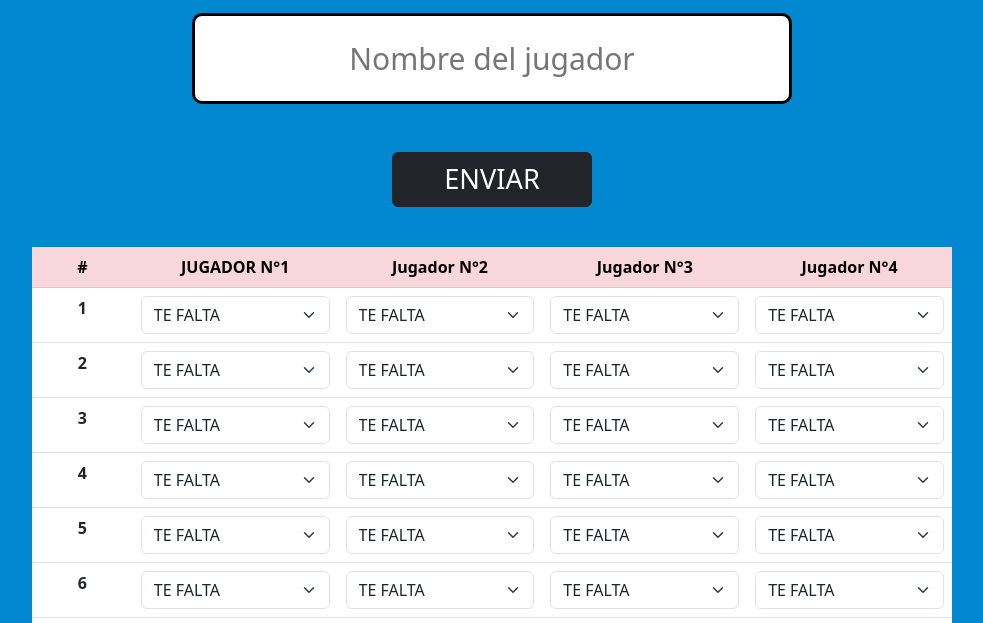
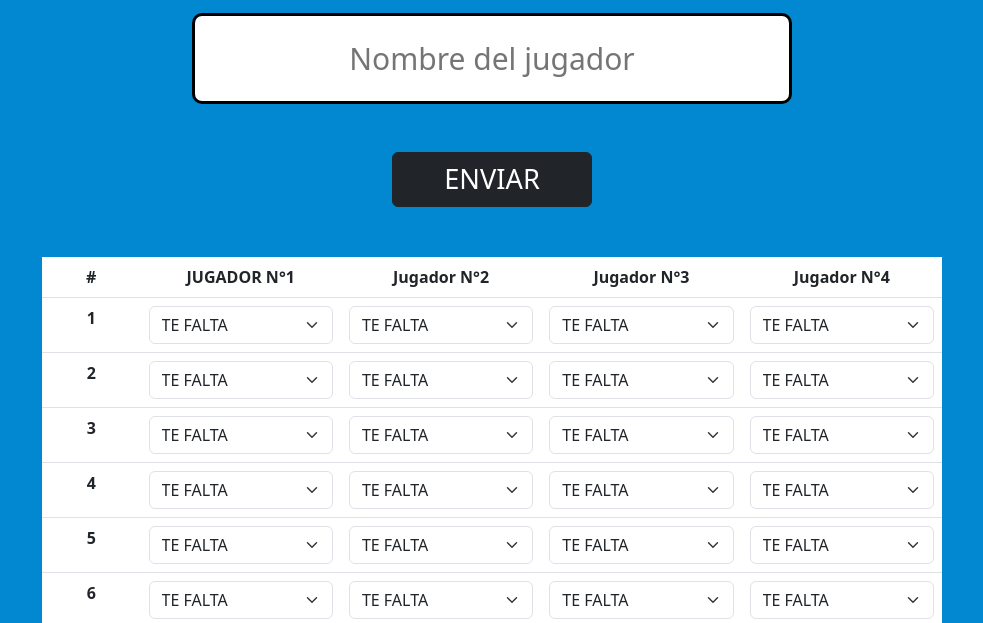
Before and after one commit to JuaniPrez/anotadorGenerala.github.io, a plain HTML site: page index.html in a window 1280 px wide. Shown: the part 143-766 px from the top of the page, without its empty margins (148-1131 px from the left). Drawn offline with nearby package versions, Linux system fonts and the light colour scheme.

Commit message:
Ajustes front

```diff
--- a/index.html
+++ b/index.html
@@ -21,7 +21,7 @@
             <button class="btn btn-dark" id="btn">ENVIAR</button>
             <div class="tabla">
                 <table class="table table-hover">
-                  <thead class="table-danger">
+                  <thead class="jugadores">
                     <tr>
                       <th scope="col">#</th>
                       <th scope="col" id="jugador01">JUGADOR N°1</th>
--- a/static/css/estilos.css
+++ b/static/css/estilos.css
@@ -48,6 +48,10 @@ h3 {
     width: 200px;
     font-size: 170%;
 }
+
+
+
+/* Tabla */
 .container .tabla{
-    padding: 40px;
+    padding: 50px;
 }
```
Also changed, not shown: javascript/app.js (+19 -1 lines), javascript/calcular.js (+10 -0 lines).
